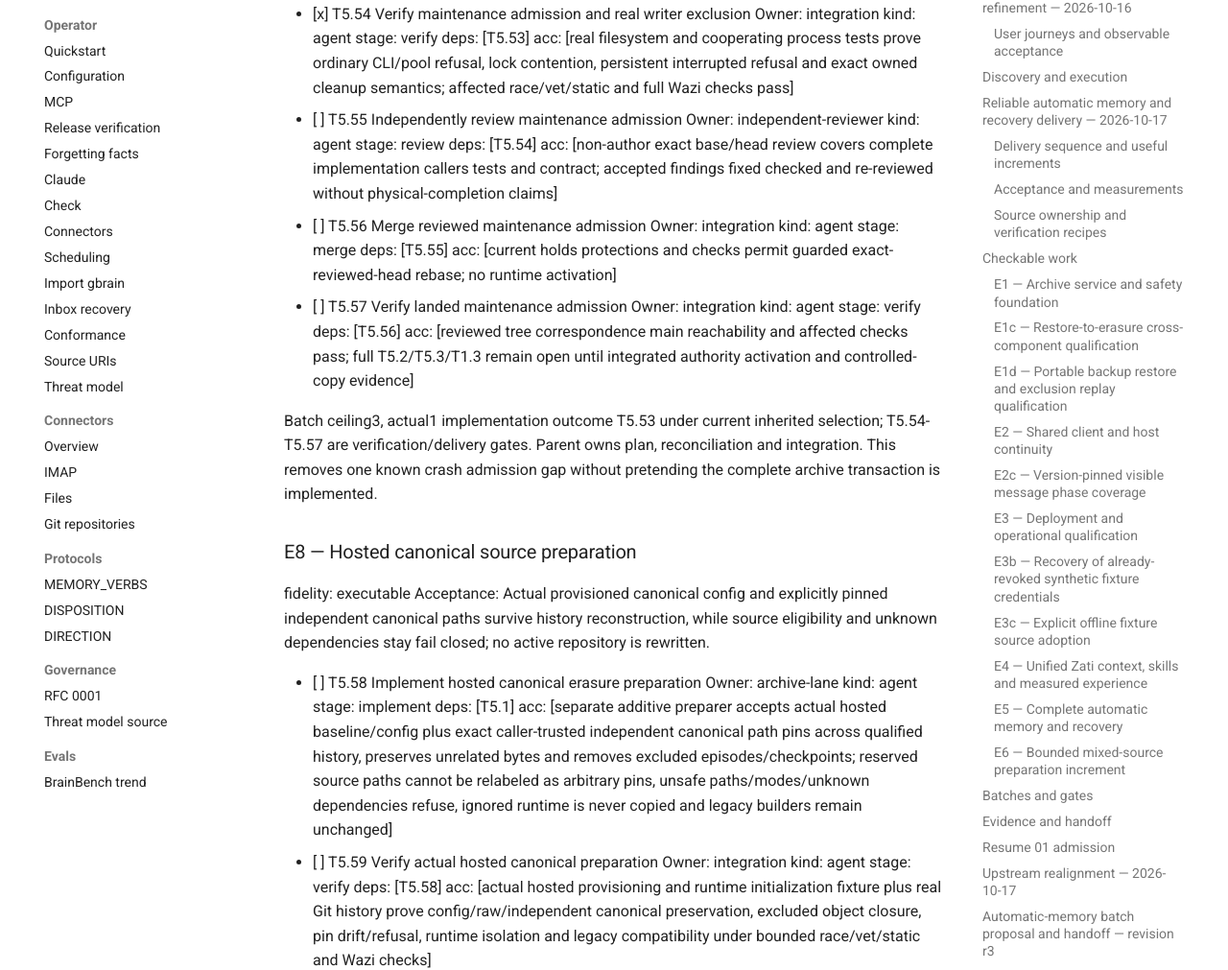
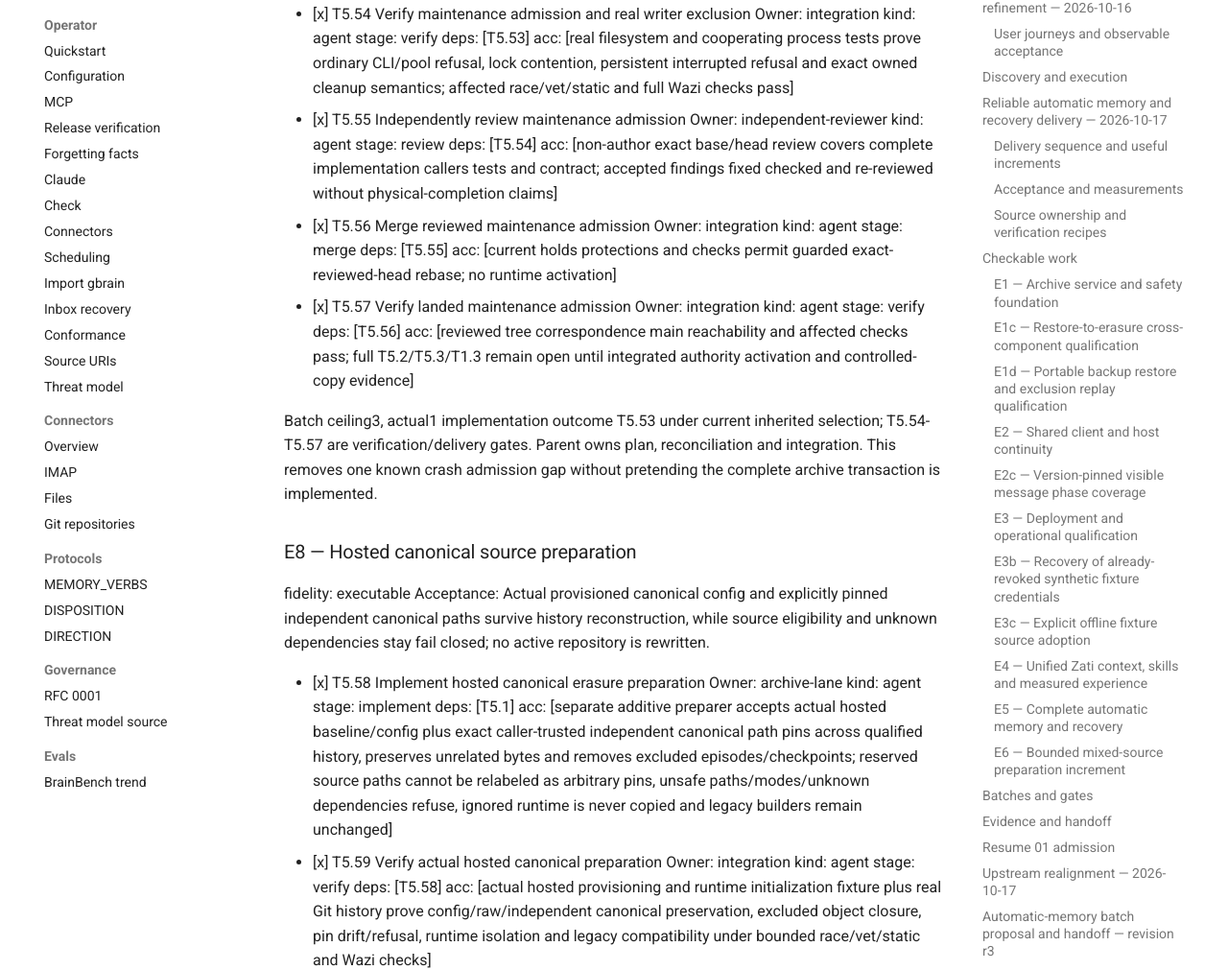
Before and after one commit to sirerun/serenity, an MkDocs documentation site: the page built from docs/plans/shared-agent-memory-implementation-20261016.md, in a window 1280 px wide and 1400 px high, scrolled down 42447 px. Shown: the part 145-1156 px from the top of the window at 96% size. Built offline with MkDocs 1.6.1 and Material for MkDocs 9.7.7, drawn with Linux system fonts in a browser that asks for light colours; some of the changed text lies outside the part shown.

```diff
--- a/docs/plans/shared-agent-memory-implementation-20261016.md
+++ b/docs/plans/shared-agent-memory-implementation-20261016.md
@@ -662,9 +662,9 @@ Acceptance: Cooperating CLI and hosted writers refuse a brain with an interrupte
 
 - [x] T5.53 Implement persistent canonical maintenance admission  Owner: integration  kind: agent  stage: implement  deps: [T5.1]  acc: [existing writer ownership rejects present or unsafe maintenance markers after acquiring the unchanged stable lock; separately owned maintenance admission may retain the lock and atomically publish a bounded content-free marker; missing parent and symlink/partial marker cases fail closed without removing another owner state; no activation or production caller]
 - [x] T5.54 Verify maintenance admission and real writer exclusion  Owner: integration  kind: agent  stage: verify  deps: [T5.53]  acc: [real filesystem and cooperating process tests prove ordinary CLI/pool refusal, lock contention, persistent interrupted refusal and exact owned cleanup semantics; affected race/vet/static and full Wazi checks pass]
-- [ ] T5.55 Independently review maintenance admission  Owner: independent-reviewer  kind: agent  stage: review  deps: [T5.54]  acc: [non-author exact base/head review covers complete implementation callers tests and contract; accepted findings fixed checked and re-reviewed without physical-completion claims]
-- [ ] T5.56 Merge reviewed maintenance admission  Owner: integration  kind: agent  stage: merge  deps: [T5.55]  acc: [current holds protections and checks permit guarded exact-reviewed-head rebase; no runtime activation]
-- [ ] T5.57 Verify landed maintenance admission  Owner: integration  kind: agent  stage: verify  deps: [T5.56]  acc: [reviewed tree correspondence main reachability and affected checks pass; full T5.2/T5.3/T1.3 remain open until integrated authority activation and controlled-copy evidence]
+- [x] T5.55 Independently review maintenance admission  Owner: independent-reviewer  kind: agent  stage: review  deps: [T5.54]  acc: [non-author exact base/head review covers complete implementation callers tests and contract; accepted findings fixed checked and re-reviewed without physical-completion claims]
+- [x] T5.56 Merge reviewed maintenance admission  Owner: integration  kind: agent  stage: merge  deps: [T5.55]  acc: [current holds protections and checks permit guarded exact-reviewed-head rebase; no runtime activation]
+- [x] T5.57 Verify landed maintenance admission  Owner: integration  kind: agent  stage: verify  deps: [T5.56]  acc: [reviewed tree correspondence main reachability and affected checks pass; full T5.2/T5.3/T1.3 remain open until integrated authority activation and controlled-copy evidence]
 
 Batch ceiling3, actual1 implementation outcome T5.53 under current inherited
 selection; T5.54-T5.57 are verification/delivery gates. Parent owns plan,
@@ -675,8 +675,8 @@ without pretending the complete archive transaction is implemented.
 fidelity: executable
 Acceptance: Actual provisioned canonical config and explicitly pinned independent canonical paths survive history reconstruction, while source eligibility and unknown dependencies stay fail closed; no active repository is rewritten.
 
-- [ ] T5.58 Implement hosted canonical erasure preparation  Owner: archive-lane  kind: agent  stage: implement  deps: [T5.1]  acc: [separate additive preparer accepts actual hosted baseline/config plus exact caller-trusted independent canonical path pins across qualified history, preserves unrelated bytes and removes excluded episodes/checkpoints; reserved source paths cannot be relabeled as arbitrary pins, unsafe paths/modes/unknown dependencies refuse, ignored runtime is never copied and legacy builders remain unchanged]
-- [ ] T5.59 Verify actual hosted canonical preparation  Owner: integration  kind: agent  stage: verify  deps: [T5.58]  acc: [actual hosted provisioning and runtime initialization fixture plus real Git history prove config/raw/independent canonical preservation, excluded object closure, pin drift/refusal, runtime isolation and legacy compatibility under bounded race/vet/static and Wazi checks]
+- [x] T5.58 Implement hosted canonical erasure preparation  Owner: archive-lane  kind: agent  stage: implement  deps: [T5.1]  acc: [separate additive preparer accepts actual hosted baseline/config plus exact caller-trusted independent canonical path pins across qualified history, preserves unrelated bytes and removes excluded episodes/checkpoints; reserved source paths cannot be relabeled as arbitrary pins, unsafe paths/modes/unknown dependencies refuse, ignored runtime is never copied and legacy builders remain unchanged]
+- [x] T5.59 Verify actual hosted canonical preparation  Owner: integration  kind: agent  stage: verify  deps: [T5.58]  acc: [actual hosted provisioning and runtime initialization fixture plus real Git history prove config/raw/independent canonical preservation, excluded object closure, pin drift/refusal, runtime isolation and legacy compatibility under bounded race/vet/static and Wazi checks]
 - [ ] T5.60 Independently review hosted preparation  Owner: independent-reviewer  kind: agent  stage: review  deps: [T5.59]  acc: [non-author exact base/head full source callers tests and contract review closes accepted findings with affected verification and re-review; no authority or activation inference]
 - [ ] T5.61 Merge reviewed hosted preparation  Owner: integration  kind: agent  stage: merge  deps: [T5.60]  acc: [current holds protections and checks permit guarded exact-reviewed-head rebase of inactive source]
 - [ ] T5.62 Verify landed hosted preparation  Owner: integration  kind: agent  stage: verify  deps: [T5.61]  acc: [reviewed tree correspondence main reachability and affected source checks pass; active transaction copy accounting and full T5.2/T5.3/T1.3 remain open]
```
Also changed, not shown: other parts of docs/plans/shared-agent-memory-implementation-20261016.md (+23 -0 lines), docs/receipts/2026-10-18-hosted-erasure-preparation.md (added, +43 -0 lines).
